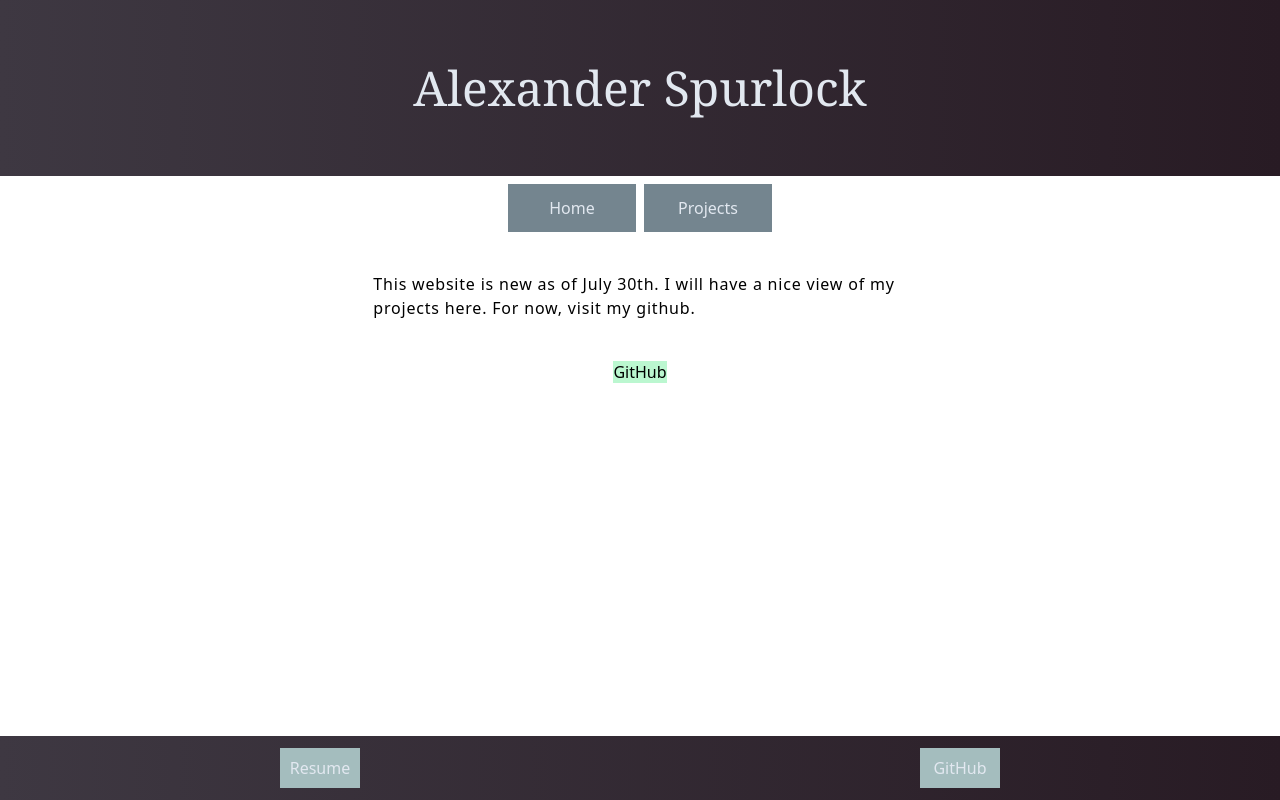
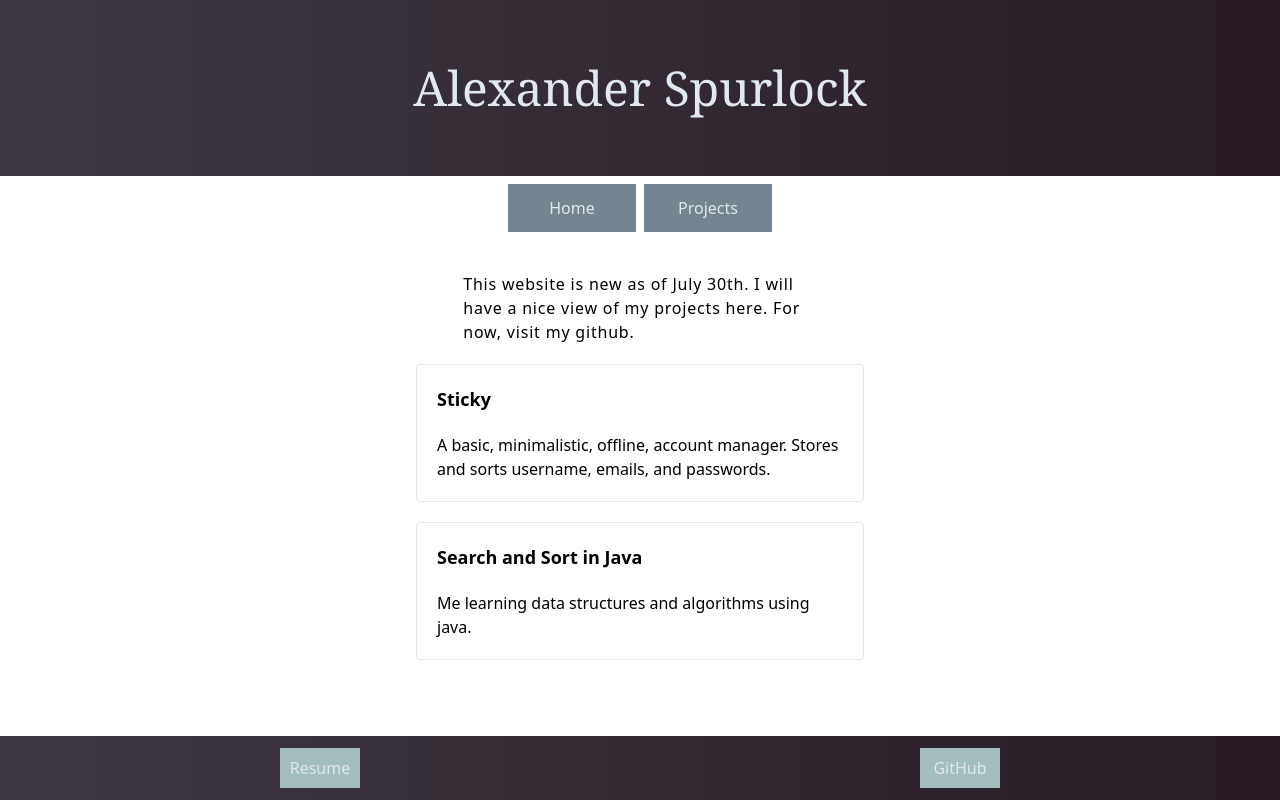
Before and after one commit to alexspurlock25/personal-site, a React (Vite) app: page /projects in a window 1280 px wide. Built offline with nearby package versions, Linux system fonts and the light colour scheme.

Commit message:
Added a few projects
These are temp until I use GitHub API

```diff
--- /dev/null
+++ b/src/components/ProjectList.jsx
@@ -0,0 +1,17 @@
+import React from 'react'
+import ProjectListItem from './ProjectListItem'
+
+const data = [
+	{ title: 'Sticky', desc: 'A basic, minimalistic, offline, account manager. Stores and sorts username, emails, and passwords.'},
+	{ title: 'Search and Sort in Java', desc: 'Me learning data structures and algorithms using java.'}
+]
+
+const ProjectList = () => {
+	return (
+		<div className=''>
+			{ data.map(item => <ProjectListItem key={ item.title } title={ item.title } desc={ item.desc } /> ) }
+		</div>
+	)
+}
+
+export default ProjectList
--- /dev/null
+++ b/src/components/ProjectListItem.jsx
@@ -0,0 +1,18 @@
+import React from 'react'
+
+const styles = {
+	container: 'm-5 p-5 max-w-md mx-auto border rounded',
+	title: 'mb-5 font-bold text-lg',
+	desc: ''
+}
+
+const ProjectListItem = ({ title, desc }) => {
+	return (
+		<div className={ styles.container }>
+			<div className={ styles.title }>{ title }</div>
+			<div className={ styles.desc }>{ desc }</div>
+		</div>
+	)
+}
+
+export default ProjectListItem
--- a/src/pages/ProjectsPage.jsx
+++ b/src/pages/ProjectsPage.jsx
@@ -1,20 +1,19 @@
 import * as React from 'react'
 import TextCard from '../components/TextCard'
+import ProjectList from '../components/ProjectList'
 
-const projectsData = {
+const data = {
     temp: 'This website is new as of July 30th. I will have a nice view of my projects here. For now, visit my github.',
     ghLink: 'https://github.com/alexspurlock25'
 }
 
 const ProjectsPage = () => {
-    return (
-        <React.Fragment>
-            <TextCard text={ projectsData.temp } />
-            <div className='m-auto w-full text-center mt-10'>
-                <a className='bg-green-200' href={ projectsData.ghLink } target="_blank">GitHub</a>
+    	return (
+            <div className='mx-auto w-max'>
+                <TextCard text={ data.temp } />
+                <ProjectList />
             </div>
-        </React.Fragment>
-    )
+        )
 }
 
 export default ProjectsPage
```
